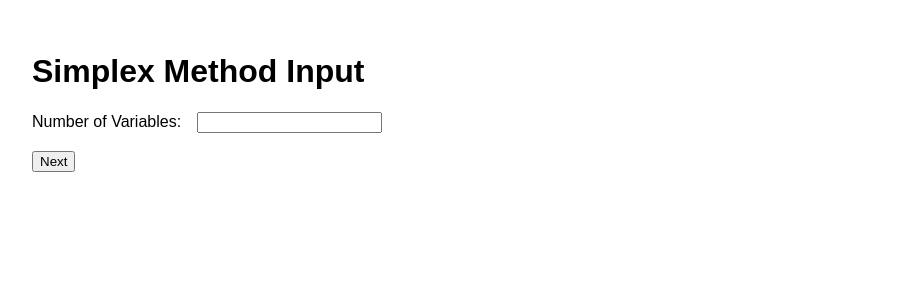
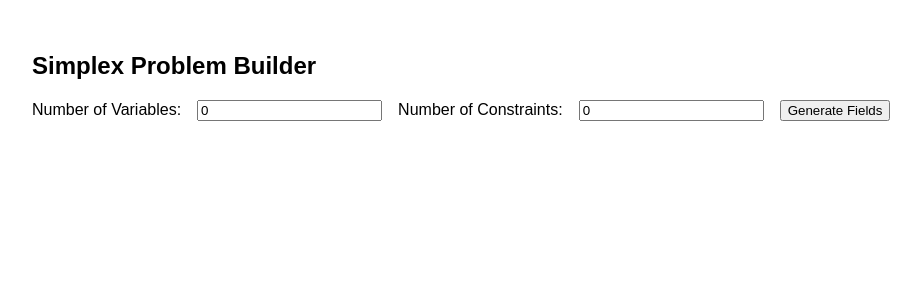
Before and after one commit to emixon98/Simplex-Solver, a React (Create React App) app in the folder frontend/: page / in a window 1280 px wide. Shown: the top 300 px of the page, without its empty margins (0-921 px from the left). Built offline with nearby package versions, Linux system fonts and the light colour scheme.

Commit message:
Fix inequality dropdown and Constraints

```diff
--- a/frontend/src/App.js
+++ b/frontend/src/App.js
@@ -1,36 +1,196 @@
 import React, { useState } from 'react';
 
 function App() {
-  const [numVariables, setNumVariables] = useState('');
+  const [numVars, setNumVars] = useState(0);
+  const [numConstraints, setNumConstraints] = useState(0);
+  const [objectiveCoeffs, setObjectiveCoeffs] = useState([]);
+  const [constraints, setConstraints] = useState([]);
+  const [showFields, setShowFields] = useState(false);
+  const [optimizationType, setOptimizationType] = useState('max');
+  const [solutionResult, setSolutionResult] = useState(null);
 
-  const handleChange = (e) => {
-    setNumVariables(e.target.value);
+
+
+  const generateFields = () => {
+    setObjectiveCoeffs(Array(numVars).fill(''));
+    setConstraints(Array(numConstraints).fill(
+      { coeffs: Array(numVars).fill(''), rhs: '' }
+    ));
+    setShowFields(true);
   };
 
-  const handleSubmit = (e) => {
-    e.preventDefault();
-    console.log('Number of variables:', numVariables);
-    // eventually send to backend here
+  const handleObjectiveChange = (index, value) => {
+    const updated = [...objectiveCoeffs];
+    updated[index] = value;
+    setObjectiveCoeffs(updated);
   };
 
+const handleConstraintChange = (constraintIndex, coeffIndex, value) => {
+  setConstraints(prevConstraints => {
+    return prevConstraints.map((constraint, i) => {
+      if (i === constraintIndex) {
+        // Copy constraint.coeffs array immutably, update only one coeff
+        const newCoeffs = [...constraint.coeffs];
+        newCoeffs[coeffIndex] = value;
+
+        return {
+          ...constraint,
+          coeffs: newCoeffs
+        };
+      }
+      return constraint; // unchanged
+    });
+  });
+};
+
+
+const handleRHSChange = (constraintIndex, value) => {
+  setConstraints(prevConstraints => {
+    return prevConstraints.map((constraint, i) =>
+      i === constraintIndex ? { ...constraint, rhs: value } : constraint
+    );
+  });
+};
+
+const handleInequalityChange = (constraintIndex, value) => {
+  setConstraints(prevConstraints => {
+    return prevConstraints.map((constraint, i) =>
+      i === constraintIndex ? { ...constraint, inequality: value } : constraint
+    );
+  });
+};
+
+
+const handleSubmit = async (e) => {
+  e.preventDefault();
+
+  const payload = {
+    numVars,
+    objective: objectiveCoeffs.map(Number),  // convert strings to numbers
+    constraints: constraints.map(c => ({
+      coeffs: c.coeffs.map(Number),
+      rhs: Number(c.rhs),
+      inequality: c.inequality || 'L'  // default to 'L' if none selected
+    })),
+    optimization: optimizationType || 'max'  // set this in state if user chooses
+  };
+
+  try {
+    const res = await fetch('http://localhost:5000/solve', {
+      method: 'POST',
+      headers: {
+        'Content-Type': 'application/json'
+      },
+      body: JSON.stringify(payload)
+    });
+
+    const result = await res.json();
+    setSolutionResult(result);
+  } catch (err) {
+    console.error('Submission error:', err);
+    alert("Submission failed. Check console.");
+  }
+};
+
+
   return (
-    <div style={{ padding: '2rem', fontFamily: 'sans-serif' }}>
-      <h1>Simplex Method Input</h1>
-      <form onSubmit={handleSubmit}>
-        <label>
-          Number of Variables:
-          <input
-            type="number"
-            value={numVariables}
-            onChange={handleChange}
-            min="1"
-            required
-            style={{ marginLeft: '1rem' }}
-          />
-        </label>
-        <br /><br />
-        <button type="submit">Next</button>
-      </form>
+    <div style={{ padding: '2rem', fontFamily: 'Arial' }}>
+      <h2>Simplex Problem Builder</h2>
+
+      <label>Number of Variables:</label>
+      <input
+        type="number"
+        value={numVars}
+        onChange={(e) => setNumVars(parseInt(e.target.value))}
+        min="1"
+        style={{ margin: '0 1rem' }}
+      />
+
+      <label>Number of Constraints:</label>
+      <input
+        type="number"
+        value={numConstraints}
+        onChange={(e) => setNumConstraints(parseInt(e.target.value))}
+        min="1"
+        style={{ margin: '0 1rem' }}
+      />
+
+      <button onClick={generateFields}>Generate Fields</button>
+      {showFields && (
+        <>
+          {/* Optimization Type Selector */}
+          <div className="mb-3">
+            <label className="form-label">Optimization Type:</label>
+            <select
+              className="form-select"
+              value={optimizationType}
+              onChange={(e) => setOptimizationType(e.target.value)}
+            >
+              <option value="max">Maximize</option>
+              <option value="min">Minimize</option>
+            </select>
+          </div>
+
+          {/* Now the actual form begins */}
+          <form onSubmit={handleSubmit}>
+            {/* Objective, Constraints, etc. */}
+          </form>
+        </>
+      )}
+
+      {showFields && (
+        <form onSubmit={handleSubmit}>
+          <h3>Objective Function</h3>
+          <div style={{ display: 'flex', gap: '0.5rem' }}>
+            {objectiveCoeffs.map((val, i) => (
+              <input
+                key={i}
+                type="number"
+                value={val}
+                onChange={(e) => handleObjectiveChange(i, e.target.value)}
+                placeholder={`x${i + 1}`}
+              />
+            ))}
+          </div>
+
+          <h3>Constraints</h3>
+          {constraints.map((constraint, i) => (
+            <div key={i} style={{ display: 'flex', gap: '0.5rem', marginBottom: '1rem' }}>
+              {constraint.coeffs.map((val, j) => (
+                <input
+                  key={j}
+                  type="number"
+                  value={val}
+                  onChange={(e) => handleConstraintChange(i, j, e.target.value)}
+                  placeholder={`x${j + 1}`}
+                />
+              ))}
+            <select
+              className="form-select"
+              value={constraint.inequality || 'L'}
+              onChange={(e) => handleInequalityChange(i, e.target.value)}
+              style={{ maxWidth: '80px' }}
+            >
+              <option value="L">≤</option>
+              <option value="G">≥</option>
+            </select>
+
+              <input
+                type="number"
+                value={constraint.rhs}
+                onChange={(e) => handleRHSChange(i, e.target.value)}
+                placeholder="RHS"
+              />
+            </div>
+          ))}
+      {solutionResult && (
+    <div className="alert alert-success mt-3">
+      <pre>{JSON.stringify(solutionResult, null, 2)}</pre>
+    </div>
+   )}
+          <button type="submit">Submit</button>
+        </form>
+      )}
     </div>
   );
 }
```
